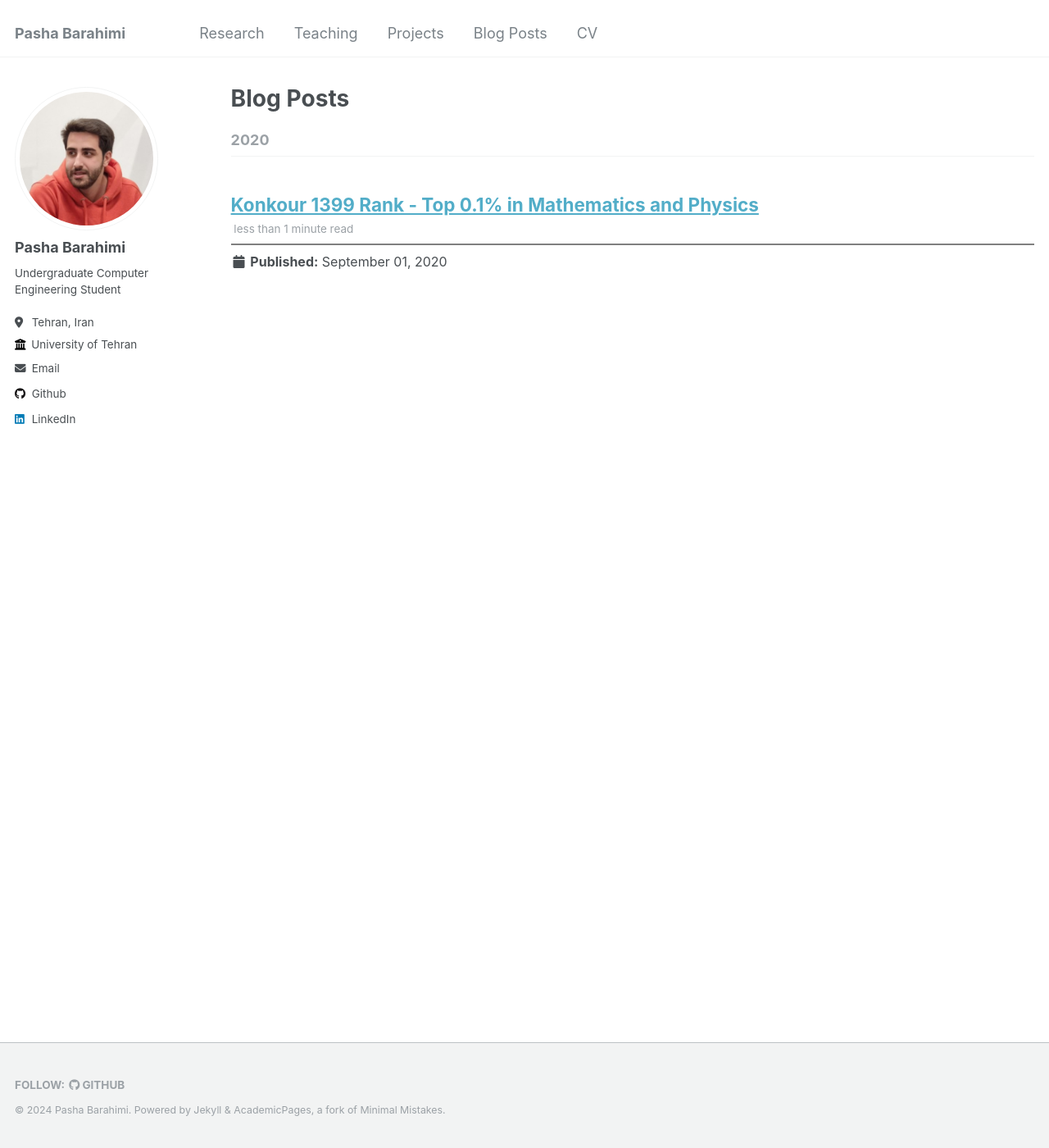
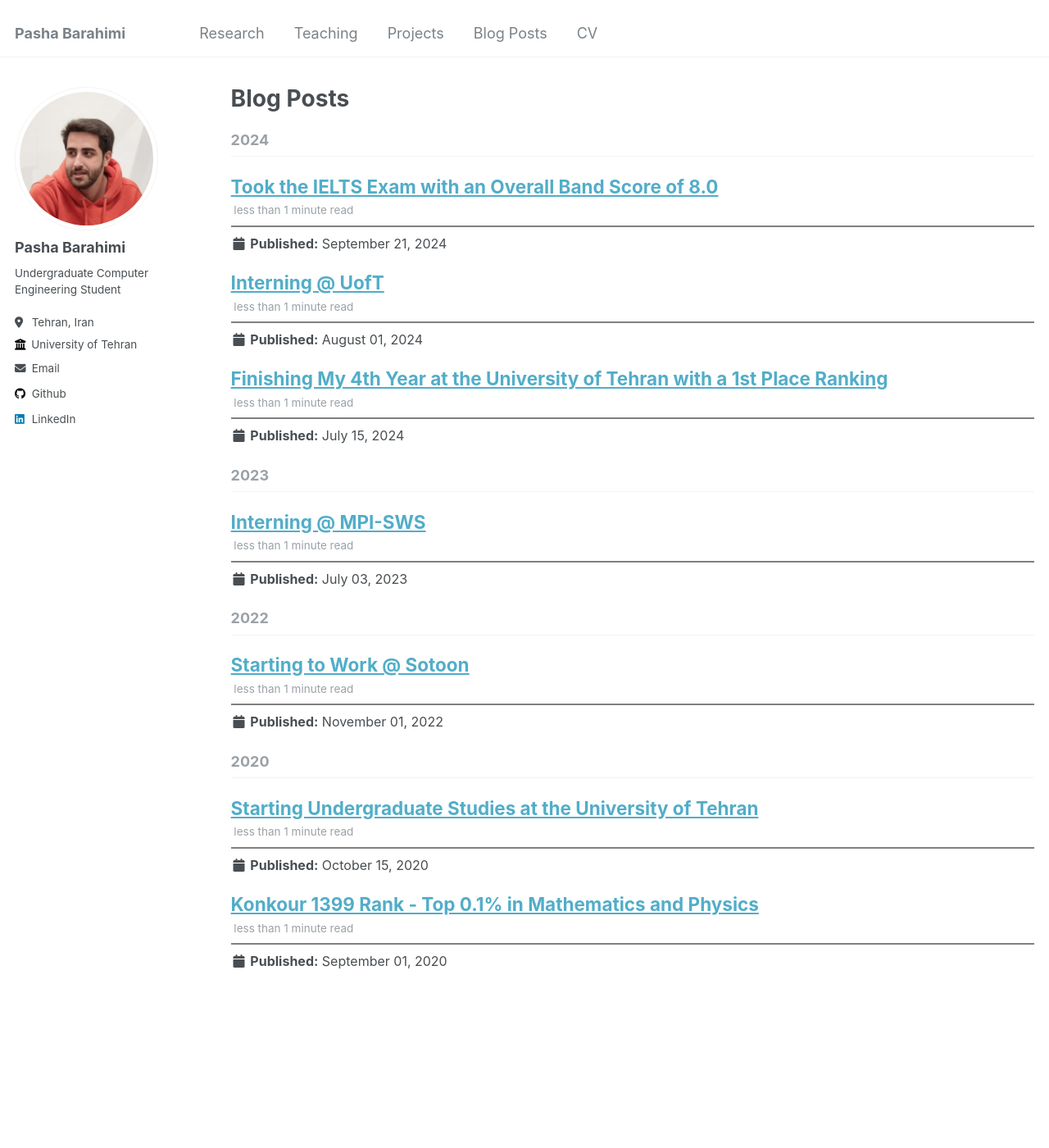
Before and after one commit to PashaBarahimi/PashaBarahimi.github.io, a Jekyll site: the page built from _pages/year-archive.html, in a window 1280 px wide and 1400 px high. Shown: the whole window at 82% size. Built offline with Jekyll 4.4.1, drawn with Linux system fonts in a browser that asks for light colours.

Commit message:
Complete blog posts

```diff
--- a/_config.yml
+++ b/_config.yml
@@ -221,7 +221,7 @@ defaults:
       read_time: true
       comments: true
       share: true
-      related: true
+      related: false
   # _pages
   - scope:
       path: ""
--- a/_includes/archive-single.html
+++ b/_includes/archive-single.html
@@ -16,7 +16,6 @@
   table {
     border: none;
     font-size: medium;
-    margin: 0;
     padding: 0;
     p {
       margin: 0;
--- a/_layouts/single.html
+++ b/_layouts/single.html
@@ -18,8 +18,6 @@ layout: default
   table {
     border: none;
     font-size: medium;
-    margin: 0;
-    margin-bottom: 20px;
     padding: 0;
     p {
       margin: 0;
--- a/_pages/year-archive.html
+++ b/_pages/year-archive.html
@@ -6,6 +6,12 @@ author_profile: true
 redirect_from:
   - /wordpress/blog-posts/
 ---
+
+<style>
+  h2 {
+    margin-top: 1em;
+  }
+</style>
 
 {% include base_path %}
 {% capture written_year %}'None'{% endcapture %}
--- /dev/null
+++ b/_posts/20-10-15-undergrad-studies.md
@@ -0,0 +1,17 @@
+---
+title: 'Starting Undergraduate Studies at the University of Tehran'
+date: 2020-10-15
+permalink: /posts/2020/10/undergrad-studies/
+excerpt: ""
+tags:
+  - undergraduate
+  - university
+  - computer engineering
+  - ece
+---
+
+I've just started my undergraduate studies at the University of Tehran, majoring in Computer Engineering.
+
+The following photo shows me and my classmates at the Electrical and Computer Engineering Department, taken in July 2024.
+
+![Computer Engineering students at the Electrical and Computer Engineering Department](/files/ce_students.jpg)
--- /dev/null
+++ b/_posts/22-11-01-work-sotoon.md
@@ -0,0 +1,14 @@
+---
+title: 'Starting to Work @ Sotoon'
+date: 2022-11-01
+permalink: /posts/2022/11/work-sotoon/
+excerpt: ""
+tags:
+  - SRE
+  - work
+  - cloud
+---
+
+I started working at [Sotoon](https://sotoon.ir) as a Site Reliability Engineer (SRE) in November 2022. Sotoon is a cloud provider that offers a wide range of cloud services, including virtual machines, object storage, and databases, to some of the largest tech companies in Iran. I'm excited to be part of the team and eager to deepen my knowledge of cloud infrastructure and distributed systems.
+
+Previously, in the summer of 2022, I worked as an intern at Sotoon, where I developed an API Gateway responsible for routing requests to the appropriate microservices. For more information about the project, please visit the [project page](/projects/gateway/).
--- /dev/null
+++ b/_posts/23-07-03-internship-mpi.md
@@ -0,0 +1,12 @@
+---
+title: 'Interning @ MPI-SWS'
+date: 2023-07-03
+permalink: /posts/2023/07/internship-mpi/
+excerpt: ""
+tags:
+  - MPI
+  - internship
+  - model-checking
+---
+
+I'm excited to announce that I'll be interning at the [Max Planck Institute for Software Systems (MPI-SWS)](https://www.mpi-sws.org) this summer. I'll be working with [Prof. Rupak Majumdar](https://people.mpi-sws.org/~rupak/) on a project related to model checking multithreaded data structures. Details about the project can be found on the [research page](/research/lincheck/).
--- /dev/null
+++ b/_posts/24-07-15-finished-4th-year.md
@@ -0,0 +1,20 @@
+---
+title: "Finishing My 4th Year at the University of Tehran with a 1st Place Ranking"
+date: 2024-07-15
+permalink: /posts/2024/06/finished-4th-year/
+excerpt: ""
+tags:
+  - university
+  - undergrad
+  - senior
+  - ranking
+---
+
+I've completed my 4th year at the [University of Tehran](https://ut.ac.ir) and I'm excited to announce that I ranked 1st in my class overall, out of approximately 90 students. My GPA and ranking for each year are as follows:
+
+- 1st year: 19.01/20, ranked 2nd
+- 2nd year: 19.50/20, ranked 1st
+- 3rd year: 19.86/20, ranked 1st
+- 4th year: 19.14/20, ranked 2nd
+
+Overall GPA: 19.39/20, ranked 1st
--- /dev/null
+++ b/_posts/24-08-01-internship-uoft.md
@@ -0,0 +1,14 @@
+---
+title: 'Interning @ UofT'
+date: 2024-08-01
+permalink: /posts/2024/08/internship-uoft/
+excerpt: ""
+tags:
+  - UofT
+  - internship
+  - analysis
+  - blockchain
+  - smart-contracts
+---
+
+I'm excited to announce that I'll be interning at the [University of Toronto](https://www.utoronto.ca) this summer. I'll be working with [Prof. Fan Long](https://www.cs.toronto.edu/~fanl/) on a project related to the analysis of blockchain smart contracts. Details about the project can be found on the [research page](/research/heimdall/).
--- /dev/null
+++ b/_posts/24-09-21-ielts.md
@@ -0,0 +1,14 @@
+---
+title: 'Took the IELTS Exam with an Overall Band Score of 8.0'
+date: 2024-09-21
+permalink: /posts/2024/09/ielts/
+excerpt: ""
+tags:
+  - IELTS
+  - exam
+  - English
+---
+
+Yesterday, I took the IELTS exam and received an overall band score of 8.0. The breakdown of my scores is as follows:
+
+![IELTS Scores](/files/ielts_score.png)
```
Also changed, not shown: _posts/20-09-01-konkour-rank.md (renamed from _posts/19-09-01-konkour-rank.md), files/ielts_score.png (added), 1 other file.
